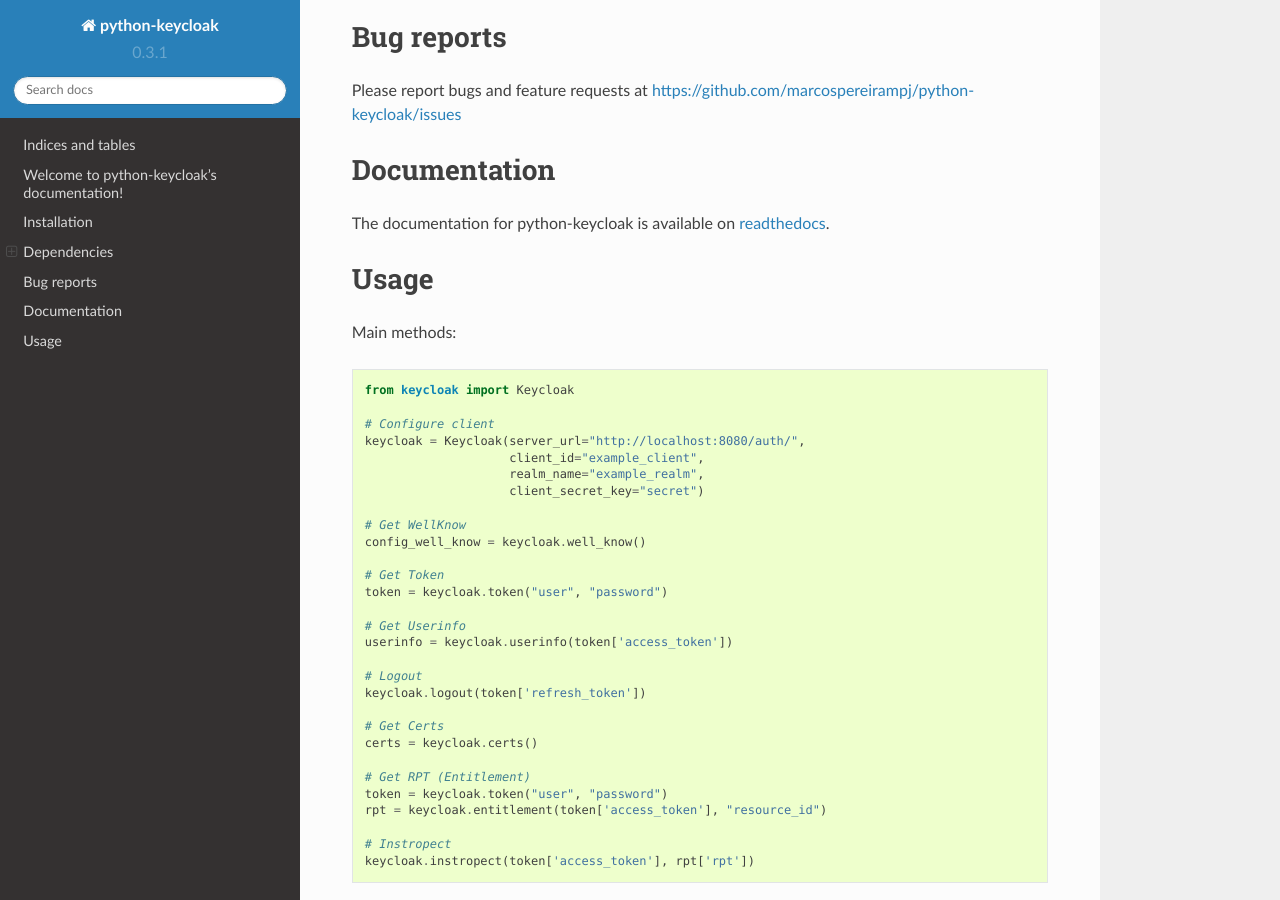
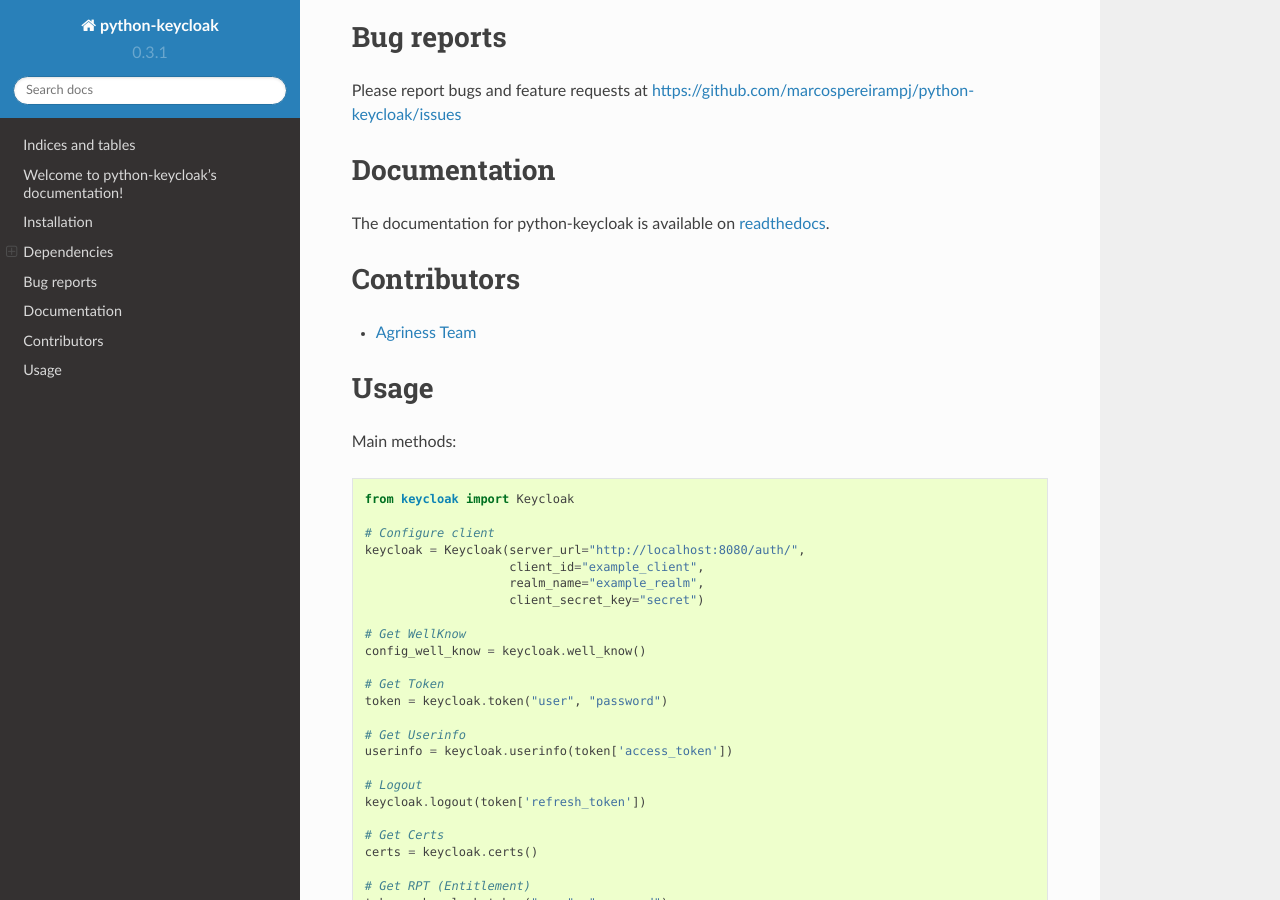
Before and after one commit to marcospereirampj/python-keycloak, a Sphinx documentation site: the page built from docs/source/index.rst, in a window 1280 px wide and 900 px high, scrolled down 990 px. Built offline with Sphinx 7.4.7 and the Read the Docs theme 2.0.0, drawn with Linux system fonts in a browser that asks for light colours.

Commit message:
Added contributors Agrines.

```diff
--- a/docs/source/index.rst
+++ b/docs/source/index.rst
@@ -63,6 +63,11 @@ Documentation
 
 The documentation for python-keycloak is available on `readthedocs <http://python-keycloak.readthedocs.io>`_.
 
+Contributors
+==================
+
+* `Agriness Team <http://www.agriness.com/pt/>`_
+
 Usage
 =====
 
```
Also changed, not shown: README.md (+4 -0 lines).
